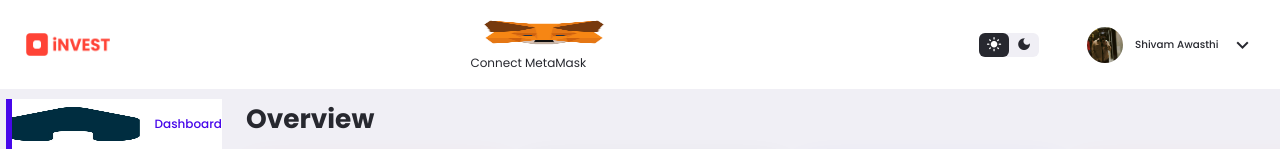
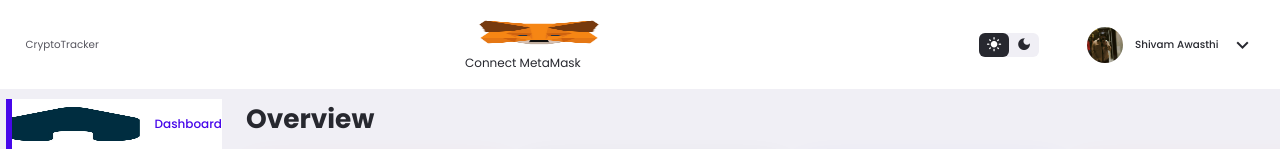
Before and after one commit to amaan-bhati/cryptotracker, a plain HTML site: page index.html in a window 1280 px wide. Shown: the top 149 px of the page. Drawn offline with nearby package versions, Linux system fonts and the light colour scheme.

Commit message:
code upload

```diff
--- a/index.html
+++ b/index.html
@@ -14,7 +14,7 @@
   <body>
     <nav>
       <div class="container">
-        <img src="assets/images/logo.png" class="logo" />
+    <p>CryptoTracker</p>
         <a href="#" class="btn btn-outline" id="connect-button">
           <img
             src="./assets/images/mm.png"
```
